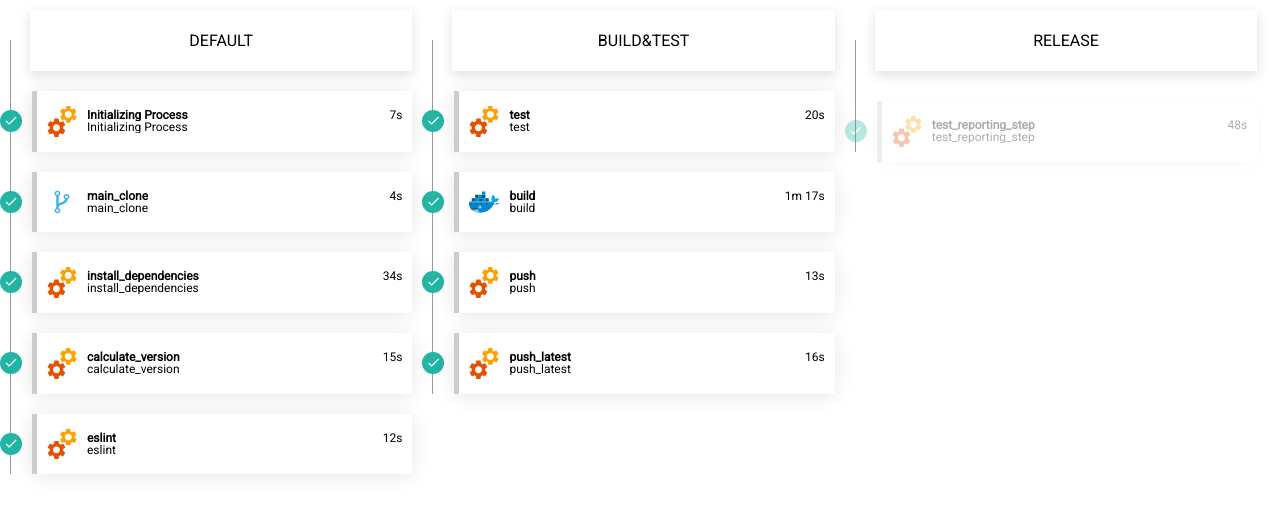
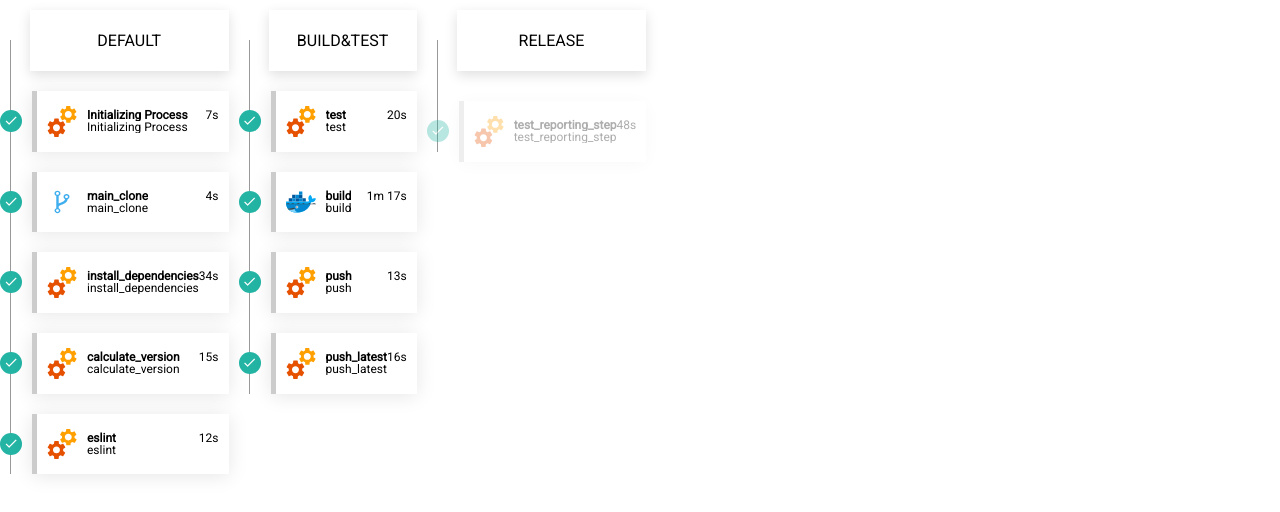
Before and after one commit to ReuvenLiran/codefresh, an Angular app: page / in a window 1280 px wide. Shown: the top 512 px of the page. Built offline with nearby package versions, Linux system fonts and the light colour scheme; what ansi_up would draw is missing.

Commit message:
Refactoring

```diff
--- a/src/app/app.component.html
+++ b/src/app/app.component.html
@@ -1,13 +1,13 @@
 <div class="container">
   <div class="stages  {{ isOpen ? 'terminal-open' : 'terminal-close' }}">
-    <app-steps-list
+    <app-stage
       *ngFor="let stage of stages"
       [stage]="stage.stage"
       [isFinal]="stage.isFinal"
       [steps]="stage.steps"
       (selectStep)="selectStep($event)"
     >
-    </app-steps-list>
+    </app-stage>
   </div>
   <app-terminal
     [step]="selectedStep"
--- a/src/app/app.module.ts
+++ b/src/app/app.module.ts
@@ -3,8 +3,8 @@ import { NgModule } from '@angular/core';
 
 import { AppComponent } from './app.component';
 import { StepComponent } from './step/step.component';
-import { StepsListComponent } from './steps-list/steps-list.component';
 import { StageComponent } from './stage/stage.component';
+import { StageHeaderComponent } from './stage-header/stage-header.component';
 import { TerminalComponent } from './terminal/terminal.component';
 import { InlineStepComponent } from './inline-step/inline-step.component';
 import {
@@ -20,9 +20,9 @@ import {
 @NgModule({
   declarations: [
     AppComponent,
-    StepsListComponent,
+    StageComponent,
     StepComponent,
-    StageComponent,
+    StageHeaderComponent,
     TerminalComponent,
     InlineStepComponent,
     MetricsGraphComponent,
--- /dev/null
+++ b/src/app/stage-header/stage-header.component.html
@@ -0,0 +1,5 @@
+<li class="stage-header">
+  <div class="card">
+      {{ stage }}
+  </div>
+</li>
--- /dev/null
+++ b/src/app/stage-header/stage-header.component.scss
@@ -0,0 +1,11 @@
+@import "../card.scss";
+
+.stage-header {
+  margin-left: 20px;
+  overflow: hidden;
+  margin-bottom: 20px;
+  box-shadow: 0 4px 12px 0 rgba(0,0,0,.13);
+  .card {
+    padding: 21px 10px;
+  }
+}
--- /dev/null
+++ b/src/app/stage-header/stage-header.component.ts
@@ -0,0 +1,20 @@
+import { Component, OnInit, Input } from '@angular/core';
+
+@Component({
+  selector: 'app-stage-header',
+  templateUrl: './stage-header.component.html',
+  styleUrls: ['./stage-header.component.scss']
+})
+export class StageHeaderComponent implements OnInit {
+  @Input() stage;
+  @Input() isFinal;
+  icon = "->";
+  constructor() { }
+
+  ngOnInit() {
+    if (this.isFinal) {
+      this.icon = null;
+    }
+  }
+
+}
--- a/src/app/stage/stage.component.html
+++ b/src/app/stage/stage.component.html
@@ -1,5 +1,12 @@
-<li class="stage-item">
-  <div class="card stage">
-      {{ stage }}
-  </div>
-</li>
+<ul class="stage">
+  <app-stage-header
+    [isFinal]="isFinal"
+    [stage]="stage"
+  ></app-stage-header>
+  <app-step
+    *ngFor="let step of steps"
+    [step]="step"
+    (selectStep)="selectStep1($event)"
+  >
+  </app-step>
+</ul>
--- a/src/app/stage/stage.component.scss
+++ b/src/app/stage/stage.component.scss
@@ -1,12 +1,14 @@
-@import "../card.scss";
-@import "../step/step.component.scss";
-
-.stage-item {
-  margin-left: 20px;
-  overflow: hidden;
-  margin-bottom: 20px;
-  .card {
-    padding: 21px 10px;
+.stage {
+  list-style: none;
+  margin: 10px;
+  padding: 0;
+  position: relative;
+  &::before {
+    content: "";
+    position: absolute;
+    height: calc(100% - 30px);
+    top: 30px;
+    border-right: rgba(0,0,0,0.4) 1px solid;
+    z-index: -1;
   }
-  box-shadow: 0 4px 12px 0 rgba(0,0,0,.13);
 }
--- a/src/app/stage/stage.component.ts
+++ b/src/app/stage/stage.component.ts
@@ -1,5 +1,4 @@
-import { Component, OnInit, Input } from '@angular/core';
-import { text } from '@angular/core/src/render3';
+import { Component, OnInit, Input, Output, EventEmitter  } from '@angular/core';
 
 @Component({
   selector: 'app-stage',
@@ -7,15 +6,17 @@ import { text } from '@angular/core/src/render3';
   styleUrls: ['./stage.component.scss']
 })
 export class StageComponent implements OnInit {
+  @Input() steps;
   @Input() stage;
   @Input() isFinal;
-  icon = "->";
+  @Output() selectStep = new EventEmitter();
+
   constructor() { }
 
-  ngOnInit() {
-    if (this.isFinal) {
-      this.icon = null;
-    }
+  selectStep1(name) {
+    this.selectStep.emit(name);
   }
 
+  ngOnInit() {
+  }
 }
--- a/src/app/steps-list/steps-list.component.html
+++ /dev/null
@@ -1,12 +0,0 @@
-<ul class="steps-list">
-  <app-stage
-    [isFinal]="isFinal"
-    [stage]="stage"
-  ></app-stage>
-  <app-step
-    *ngFor="let step of steps"
-    [step]="step"
-    (selectStep)="selectStep1($event)"
-  >
-  </app-step>
-</ul>
--- a/src/app/steps-list/steps-list.component.scss
+++ /dev/null
@@ -1,14 +0,0 @@
-.steps-list {
-  list-style: none;
-  margin: 10px;
-  padding: 0;
-  position: relative;
-  &::before {
-    content: "";
-    position: absolute;
-    height: calc(100% - 30px);
-    top: 30px;
-    border-right: rgba(0,0,0,0.4) 1px solid;
-    z-index: -1;
-  }
-}
--- a/src/app/steps-list/steps-list.component.ts
+++ /dev/null
@@ -1,22 +0,0 @@
-import { Component, OnInit, Input, Output, EventEmitter  } from '@angular/core';
-
-@Component({
-  selector: 'app-steps-list',
-  templateUrl: './steps-list.component.html',
-  styleUrls: ['./steps-list.component.scss']
-})
-export class StepsListComponent implements OnInit {
-  @Input() steps;
-  @Input() stage;
-  @Input() isFinal;
-  @Output() selectStep = new EventEmitter();
-
-  constructor() { }
-
-  selectStep1(name) {
-    this.selectStep.emit(name);
-  }
-
-  ngOnInit() {
-  }
-}
```
Also changed, not shown: src/app/step/step.component.html (+0 -10 lines), 1 other file (tests, documents, lock files or other folders).
